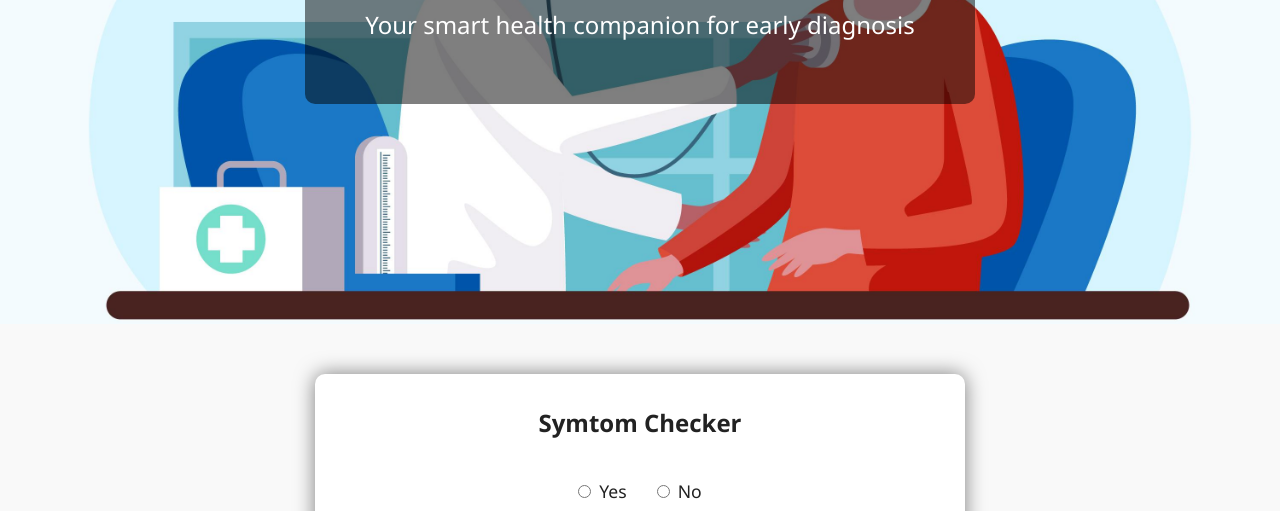
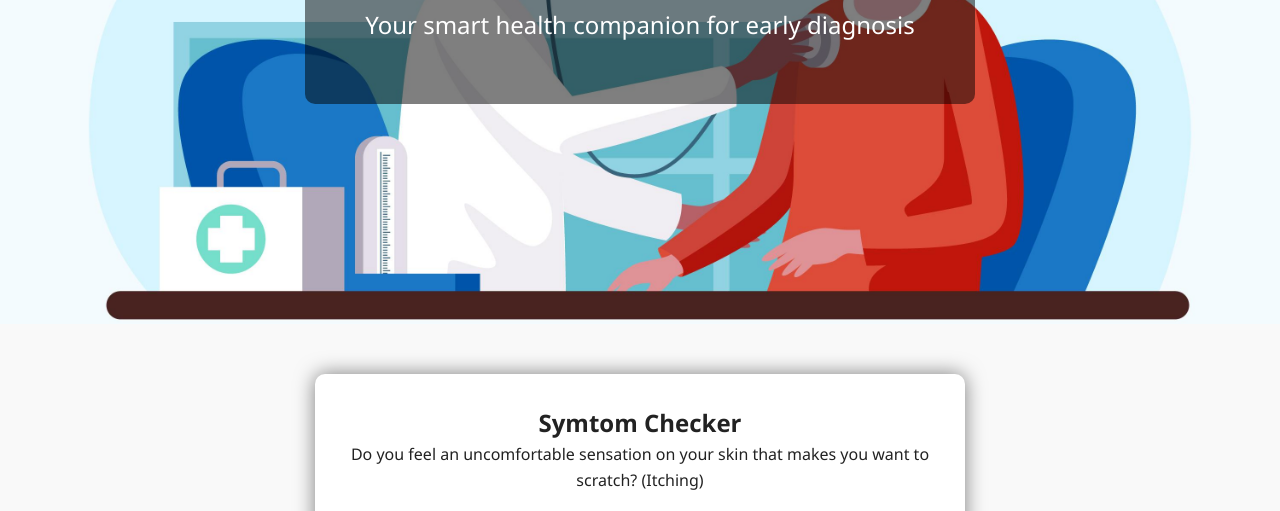
Before and after one commit to aarushibisht01/CuraCheck, a plain HTML site: page frontend/index.html in a window 1280 px wide. Shown: the part 396-907 px from the top of the page. Drawn offline with Linux system fonts and the light colour scheme.

Commit message:
Added Form Logic

```diff
--- a/frontend/index.html
+++ b/frontend/index.html
@@ -30,6 +30,6 @@
             </form>
         </div>
     </section>
-
+    <script src="script.js"></script>
 </body>
 </html>
--- a/frontend/script.js
+++ b/frontend/script.js
@@ -0,0 +1,148 @@
+const questions = [
+    "Do you feel an uncomfortable sensation on your skin that makes you want to scratch? (Itching)",
+    "Do you notice any redness, bumps, or irritation on your skin? (Skin Rash)",
+    "Do you have small, raised lumps or eruptions on your skin? (Nodal Skin Eruptions)",
+    "Do you experience uncontrollable sneezing that doesn’t stop easily? (Continuous Sneezing)",
+    "Are you feeling cold and shaking even in normal weather? (Shivering)",
+    "Do you feel a sudden and intense coldness in your body? (Chills)",
+    "Do you have pain in your joints that makes it hard to move? (Joint Pain)",
+    "Are you feeling pain in your stomach or abdomen? (Stomach Pain)",
+    "Do you often feel a burning sensation or discomfort in your chest after eating? (Acidity)",
+    "Do you have painful or open sores on your tongue? (Ulcers on Tongue)",
+    "Are your muscles becoming smaller or weaker over time? (Muscle Wasting)",
+    "Have you been throwing up frequently or feeling the urge to vomit? (Vomiting)",
+    "Do you feel a burning sensation when you urinate? (Burning Micturition)",
+    "Have you noticed small drops of blood or spotting while urinating? (Spotting in Urination)",
+    "Do you feel tired or drained even after resting? (Fatigue)",
+    "Have you gained weight recently without a clear reason? (Weight Gain)",
+    "Do you often feel nervous, worried, or uneasy? (Anxiety)",
+    "Do your hands and feet feel unusually cold? (Cold Hands and Feet)",
+    "Do you frequently experience sudden changes in your mood? (Mood Swings)",
+    "Have you been losing weight recently without trying? (Weight Loss)",
+    "Do you feel a sense of unease and an inability to relax? (Restlessness)",
+    "Do you feel excessively tired and have no energy to do anything? (Lethargy)",
+    "Do you notice unusual patches or discomfort in your throat? (Patches in Throat)",
+    "Are your blood sugar levels fluctuating or hard to control? (Irregular Sugar Level)",
+    "Do you have a persistent cough that won’t go away? (Cough)",
+    "Are you experiencing a high body temperature? (High Fever)",
+    "Do your eyes appear sunken or hollow? (Sunken Eyes)",
+    "Do you find it hard to breathe or feel short of breath? (Breathlessness)",
+    "Do you sweat a lot, even when you are not physically active? (Sweating)",
+    "Do you feel thirsty and dehydrated often? (Dehydration)",
+    "Do you experience discomfort or bloating after eating? (Indigestion)",
+    "Do you have pain in your head that may feel like pressure or throbbing? (Headache)",
+    "Is your skin turning yellowish? (Yellowish Skin)",
+    "Is your urine darker than usual? (Dark Urine)",
+    "Do you often feel like vomiting or nauseated? (Nausea)",
+    "Have you lost interest in eating or noticed a reduced appetite? (Loss of Appetite)",
+    "Do you feel pain or pressure behind your eyes? (Pain Behind the Eyes)",
+    "Are you experiencing discomfort or pain in your back? (Back Pain)",
+    "Do you have difficulty passing stools or feel constipated? (Constipation)",
+    "Do you feel pain or cramps in your abdomen? (Abdominal Pain)",
+    "Do you have frequent loose stools or diarrhea? (Diarrhea)",
+    "Do you have a slight fever that isn’t very high? (Mild Fever)",
+    "Is your urine yellow and unusual in color? (Yellow Urine)",
+    "Are the whites of your eyes turning yellow? (Yellowing of Eyes)",
+    "Have you experienced sudden and severe liver problems? (Acute Liver Failure)",
+    "Do you feel your body is retaining excess water or fluid? (Fluid Overload)",
+    "Is your stomach abnormally swollen or bloated? (Swelling of Stomach)",
+    "Do you have swollen glands or lymph nodes in your neck or other areas? (Swelled Lymph Nodes)",
+    "Do you feel weak or generally unwell without a specific cause? (Malaise)",
+    "Is your vision blurry or distorted? (Blurred and Distorted Vision)",
+    "Are you coughing up mucus or phlegm? (Phlegm)",
+    "Does your throat feel scratchy, sore, or irritated? (Throat Irritation)",
+    "Do your eyes look red or bloodshot? (Redness of Eyes)",
+    "Do you feel pressure or pain around your nose and forehead? (Sinus Pressure)",
+    "Do you have a constantly runny nose? (Runny Nose)",
+    "Do you feel congested or blocked in your nose or chest? (Congestion)",
+    "Do you have chest pain, especially during breathing or coughing? (Chest Pain)",
+    "Do your arms or legs feel unusually weak? (Weakness in Limbs)",
+    "Do you feel like your heart is beating too fast or pounding? (Fast Heart Rate)",
+    "Do you experience pain when passing stools? (Pain During Bowel Movements)",
+    "Do you have pain or discomfort in your anal area? (Pain in Anal Region)",
+    "Have you noticed blood in your stool? (Bloody Stool)",
+    "Do you feel irritation or discomfort around your anus? (Irritation in Anus)",
+    "Do you have pain or stiffness in your neck? (Neck Pain)",
+    "Do you feel dizzy, lightheaded, or like the room is spinning? (Dizziness)",
+    "Do you experience cramps in your muscles or abdomen? (Cramps)",
+    "Do you bruise easily or have unexplained bruises on your body? (Bruising)",
+    "Are you overweight or obese? (Obesity)",
+    "Are your legs swollen or puffy? (Swollen Legs)",
+    "Do your veins look larger and swollen, especially in your legs? (Swollen Blood Vessels)",
+    "Is your face or the area around your eyes swollen? (Puffy Face and Eyes)",
+    "Is your thyroid gland enlarged or swollen? (Enlarged Thyroid)",
+    "Are your nails brittle and break easily? (Brittle Nails)",
+    "Are your hands, feet, or other extremities swollen? (Swollen Extremities)",
+    "Do you feel very hungry, even after eating? (Excessive Hunger)",
+    "Do you engage in extra-marital sexual relationships? (Extra-Marital Contacts)",
+    "Do your lips feel dry, cracked, or tingly? (Drying and Tingling Lips)",
+    "Is your speech slurred or unclear? (Slurred Speech)",
+    "Do you have pain or discomfort in your knees? (Knee Pain)",
+    "Do you feel pain in your hip joints? (Hip Joint Pain)",
+    "Do your muscles feel weak or less strong than usual? (Muscle Weakness)",
+    "Is your neck stiff or hard to move? (Stiff Neck)",
+    "Do you have swelling in any of your joints? (Swelling Joints)",
+    "Do you feel stiffness or difficulty in moving your body? (Movement Stiffness)",
+    "Do you experience spinning sensations or feel like the room is rotating? (Spinning Movements)",
+    "Do you lose balance while standing or walking? (Loss of Balance)",
+    "Do you feel unstable or wobbly when walking? (Unsteadiness)",
+    "Do you have weakness or difficulty moving one side of your body? (Weakness of One Body Side)",
+    "Have you lost your sense of smell? (Loss of Smell)",
+    "Do you feel discomfort or pain in your bladder? (Bladder Discomfort)",
+    "Does your urine have a strong or foul smell? (Foul Smell of Urine)",
+    "Do you feel like you need to urinate all the time? (Continuous Feeling of Urine)",
+    "Do you often pass excessive gas or feel bloated? (Passage of Gases)",
+    "Do you feel itching inside your body? (Internal Itching)",
+    "Do you have a toxic, sick appearance like typhoid symptoms? (Toxic Look [Typhoid])",
+    "Do you feel low or hopeless? (Depression)",
+    "Do you feel irritable or easily annoyed? (Irritability)",
+    "Do you feel pain or soreness in your muscles? (Muscle Pain)",
+    "Do you feel confused or have altered consciousness? (Altered Sensorium)",
+    "Do you have red spots on your skin? (Red Spots Over Body)",
+    "Do you feel pain in your belly or lower abdomen? (Belly Pain)",
+    "Is your menstrual cycle abnormal or irregular? (Abnormal Menstruation)",
+    "Do you have discolored or patchy skin? (Dischromic Patches)",
+    "Do your eyes water frequently? (Watering from Eyes)",
+    "Have you felt unusually hungry recently? (Increased Appetite)",
+    "Do you urinate more often than usual? (Polyuria)",
+    "Do you have a family history of medical conditions? (Family History)",
+    "Are you coughing up a thick, slimy substance? (Mucoid Sputum)",
+    "Do you cough up rust-colored mucus? (Rusty Sputum)",
+    "Do you have difficulty focusing or concentrating? (Lack of Concentration)",
+    "Do you experience issues with your vision? (Visual Disturbances)",
+    "Have you received a blood transfusion recently? (Receiving Blood Transfusion)",
+    "Have you had unsterile injections recently? (Receiving Unsterile Injections)",
+    "Have you been unconscious or in a coma? (Coma)",
+    "Have you noticed blood in your vomit or stool, indicating bleeding in your stomach? (Stomach Bleeding)",
+    "Do you feel a sense of fullness or tightness in your abdomen? (Distention of Abdomen)",
+    "Do you have a history of consuming excessive amounts of alcohol? (History of Alcohol Consumption)",
+    "Do you feel your body is retaining excess water or fluid? (Fluid Overload)",
+    "Have you coughed up blood or noticed blood in your mucus? (Blood in Sputum)",
+    "Do you have prominent, swollen veins on your calves or legs? (Prominent Veins on Calf)",
+    "Do you feel your heart beating unusually fast, hard, or irregularly? (Palpitations)",
+    "Do you experience pain in your legs or feet while walking? (Painful Walking)",
+    "Do you have pimples filled with pus on your skin? (Pus-Filled Pimples)",
+    "Do you notice small, dark spots or clogged pores on your skin? (Blackheads)",
+    "Do you have scabs or crusts forming on your skin? (Scarring)",
+    "Is your skin peeling or flaking off in patches? (Skin Peeling)",
+    "Do you notice silvery scales or flakes on your skin? (Silver-Like Dusting)",
+    "Do you have small, shallow dents or pits on your nails? (Small Dents in Nails)",
+    "Are your nails swollen, inflamed, or painful? (Inflammatory Nails)",
+    "Do you have fluid-filled blisters on your skin? (Blister)",
+    "Do you have red, painful sores around your nose? (Red Sore Around Nose)",
+    "Have you noticed a yellowish crust or oozing on your skin? (Yellow Crust Oozing)"
+];
+
+let currentQuestion = 0;
+const answers = [];
+
+const questionText = document.getElementById("question");
+const form = document.getElementById("healthForm");
+const submitBtn = document.getElementById("submitBtn");
+
+function showQuestion(index) {
+    questionText.textContent = questions[index];
+    document.querySelectorAll('input[name="answer"]').forEach(input => input.checked = false);
+    submitBtn.style.display = index === questions.length - 1 ? "inline-block" : "none";
+}
+showQuestion(currentQuestion);
```
